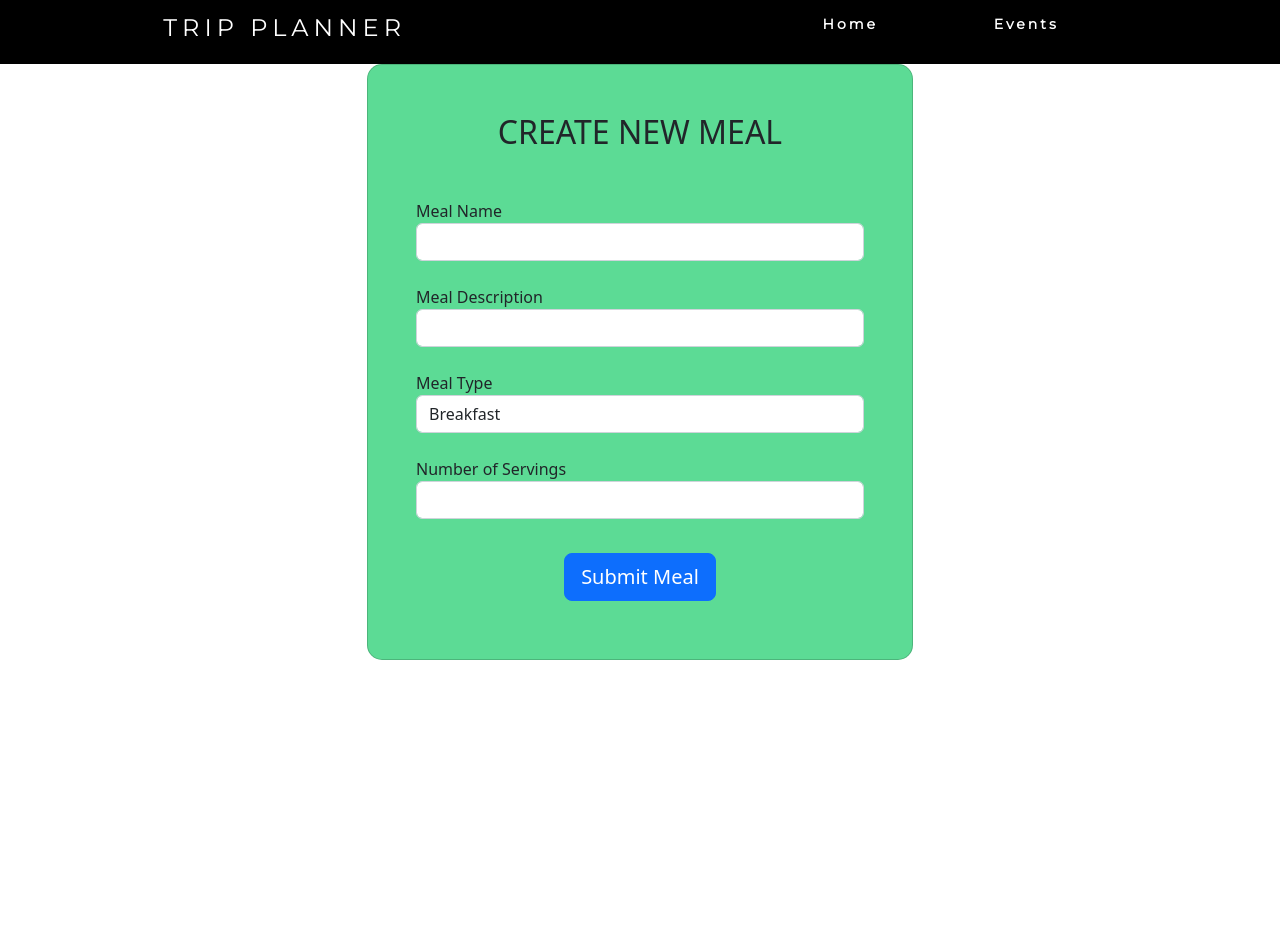
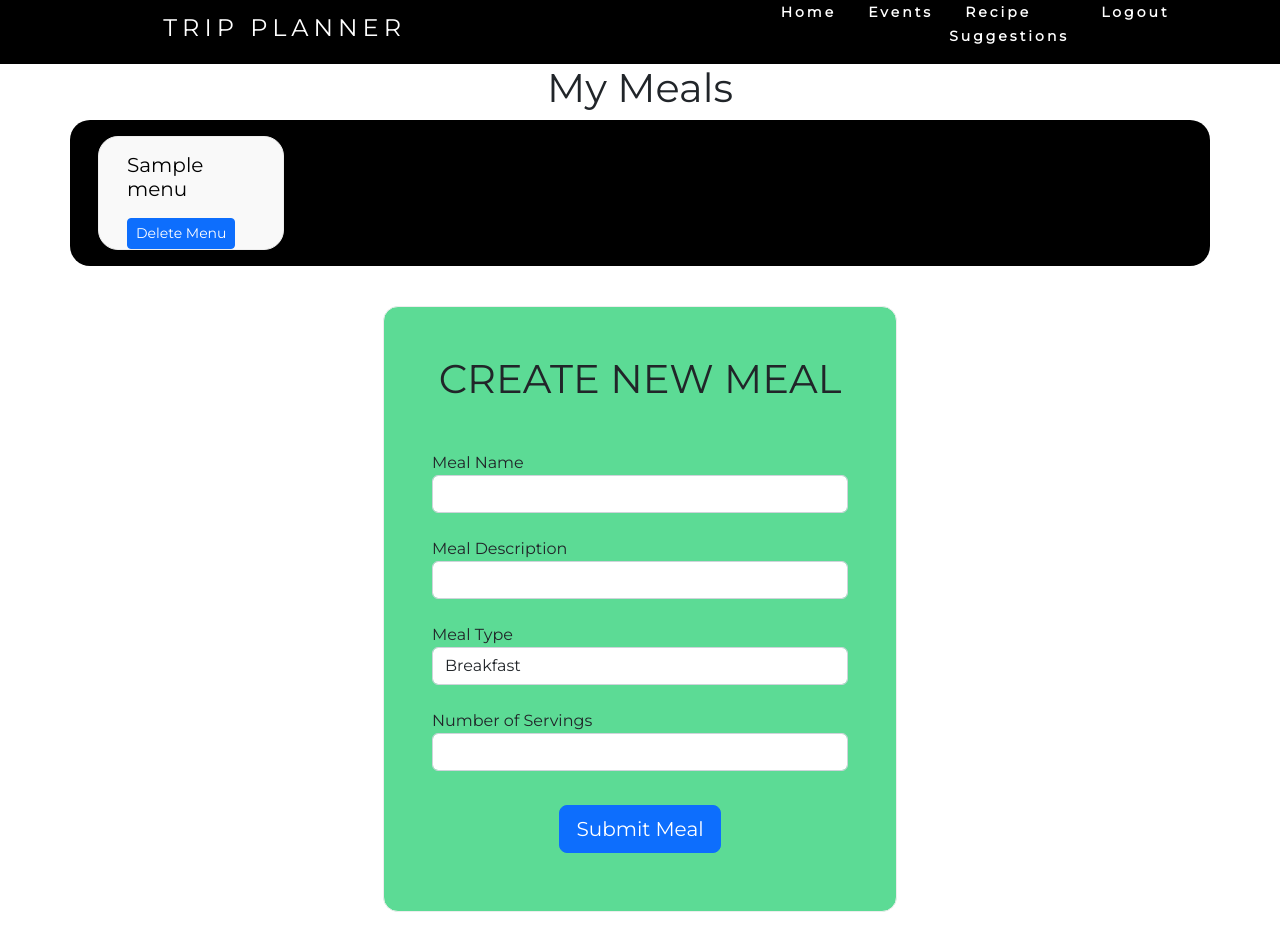
Before and after one commit to jrichcodes/Website-Project-Code, a Flask app: page /menu in a window 1280 px wide. Before the commit the page ends 660 px from the top, so only its background shows below. Run offline with Flask 2, Linux system fonts and the light colour scheme; a user stored in the database is signed in; tables that the repository leaves empty hold one stand-in row (values such as "Sample post"); some libraries are stand-ins or nearby versions.

Commit message:
#89 #90 #91

```diff
--- a/project_template/website/static/css/recipes.css
+++ b/project_template/website/static/css/recipes.css
@@ -1,7 +1,7 @@
 *{
     margin: 0;
     padding: 0;
-    font-family:'Montserrat', sans-serif
+    font-family:'Montserrat' sanserif;
 }
 
 body {
--- a/project_template/website/static/js/index.js
+++ b/project_template/website/static/js/index.js
@@ -15,3 +15,12 @@ function deleteTrip(tripId) {
         window.location.href = "/events";
     });
 }
+
+function deleteMenu(menuId) {
+    fetch('/delete-menu', {
+        method: "POST",
+        body: JSON.stringify({menuId: menuId}),
+    }).then((_res) => {
+        window.location.href = "/menu";
+    });
+}
--- a/project_template/website/templates/menu.html
+++ b/project_template/website/templates/menu.html
@@ -10,7 +10,7 @@
         <link rel="stylesheet" href="https://cdn.jsdelivr.net/npm/bootstrap-icons@1.9.1/font/bootstrap-icons.css" integrity="sha384-xeJqLiuOvjUBq3iGOjvSQSIlwrpqjSHXpduPd6rQpuiM3f5/ijby8pCsnbu5S81n" crossorigin="anonymous">
 
         <!-- Custom Stylesheets -->
-        <link rel="stylesheet" href="../static/css/menu.css">
+        <link rel="stylesheet" href="../static/css/events.css">
         <link rel="stylesheet" href="../static/css/navbar.css">
 
         <!-- Fonts -->
@@ -20,6 +20,17 @@
         <link href="https://fonts.googleapis.com/css2?family=Ubuntu&display=swap" rel="stylesheet">
         <!-- FontAwesome -->
         <link rel="stylesheet" href="https://cdn.jsdelivr.net/npm/@fortawesome/fontawesome-free@6.1.2/css/fontawesome.min.css" integrity="sha384-X8QTME3FCg1DLb58++lPvsjbQoCT9bp3MsUU3grbIny/3ZwUJkRNO8NPW6zqzuW9" crossorigin="anonymous">
+
+        <script type="text/javascript">
+            function CheckMenuType(val){
+             var element=document.getElementById('displayOther');
+             if(val==5)
+               element.style.display='block';
+             else
+               element.style.display='none';
+            }
+        </script>
+
     </head>
     <body>
         <nav>
@@ -29,16 +40,43 @@
             <ul class="nav-links">
                 <li><a href="/">Home</a></li>
                 <li><a href="/events">Events</a></li>
+                <li><a href="/recipes">Recipe Suggestions</a></li>
+                <li><a href="/logout">Logout</a></li>
             </ul>
         </nav>
 
+        {% if user.menu %}
+        <h1 align="center">My Meals</h1>
+        <div class="container" style="margin: auto; background-color: black; border-radius: 20px">
+            <div class="  row mx-auto" >
+                {% for menu in user.menu %}
+                <div style="position: relative;" class="card col-lg-2 col-sm-8">
+                    <a href="/menu-summary/{{menu.id}}" class="button">
+                    <div class="card-body">
+                        <div style="margin-bottom: 2rem;">
+                            <h5 id="{{menu.id}}" class="link card-title" >{{menu.name}}</h5>
+                        </div>
+                        <div style="position: absolute; bottom: 0; text-align: center;">
+                            <button type="button" class="btn btn-primary btn-sm" onClick="deleteMenu({{menu.id}})">Delete Menu</button>
+                        </div>
+                    </div>
+                    </a>
+                </div>
+                {% endfor %}
+                </div>
+            </div>
+        </div>
+        {% endif %}
+
+
+        <br>
         <div class="mask d-flex align-items-center h-100">
             <div class="container h-100">
             <div class="row d-flex justify-content-center align-items-center h-100">
                 <div class="col-12 col-md-9 col-lg-7 col-xl-6">
                 <div class="card" style="border-radius: 15px; background-color: #5cdb95">
                     <div class="card-body p-5">
-                    <h2 class="text-uppercase text-center mb-5">Create New Meal</h2>
+                    <h1 class="text-uppercase text-center mb-5">Create New Meal</h1>
 
                     <form method="POST">
 
@@ -54,7 +92,7 @@
 
                         <div class="form-group mb-4">
                             <label for="menuType">Meal Type</label>
-                            <select class="form-control" id="menuType" name="menuType" value="{{manuType}}"">
+                            <select class="form-control" id="menuType" name="menuType" onchange='CheckMenuType(this.value);'>
                                 <option value="1">Breakfast</option>
                                 <option value="2">Lunch</option>
                                 <option value="3">Dinner</option>
--- a/project_template/website/templates/trip_summary.html
+++ b/project_template/website/templates/trip_summary.html
@@ -43,6 +43,8 @@
                             <div class="card__content">
                                 <h5>Menu</h5>
                                 <a href="/recipes" class="button">Recipes</a>
+                                <br>
+                                <a href="/menu" class="button">View Your Recipes</a>
                             </div>
                         </div>
                         <div class="card">
--- a/project_template/website/views.py
+++ b/project_template/website/views.py
@@ -3,7 +3,7 @@ from datetime import datetime
 from django.shortcuts import render
 from flask import Blueprint, render_template, request, flash, current_app as app, redirect, url_for, jsonify
 from flask_login import login_required, current_user
-from .models import Trip, User, gearItems, Menu, tripTypes, Friends
+from .models import Trip, User, gearItems, Menu, tripTypes, Friends, menuTypes
 from . import db
 import json, os
 import folium
@@ -191,3 +191,14 @@ def delete_trip():
             db.session.delete(delete_trip)
             db.session.commit()
     return jsonify({})
+
+@views.route('/delete-menu', methods=['POST'])
+def delete_menu():
+    if request.method == 'POST':
+        delete_menu = json.loads(request.data)
+        menuid = delete_menu['menuid']
+        delete_menu = Menu.query.get(menuid)
+        if delete_menu:
+            db.session.delete(delete_menu)
+            db.session.commit()
+    return jsonify({})
```
Also changed, not shown: project_template/website/auth.py (+3 -4 lines), project_template/website/templates/menu_summary.html (+7 -3 lines), 1 other file.
